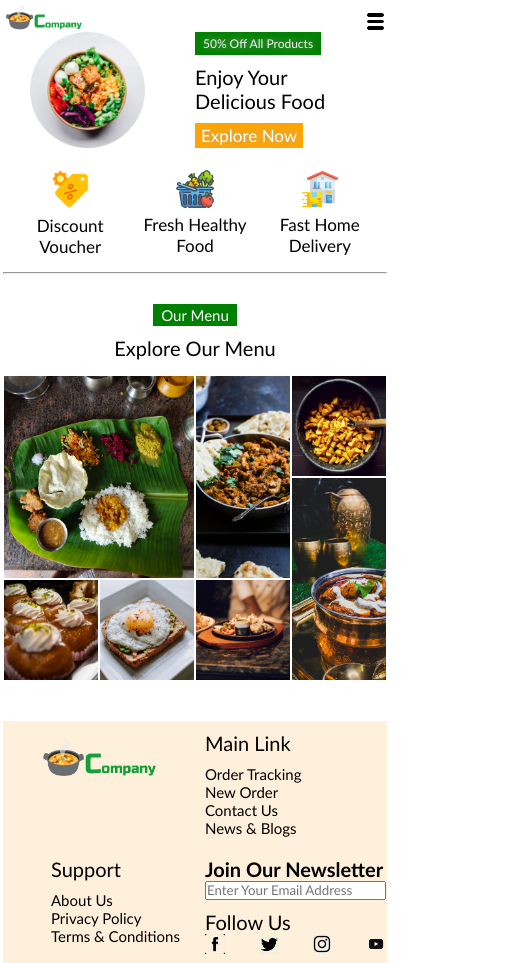
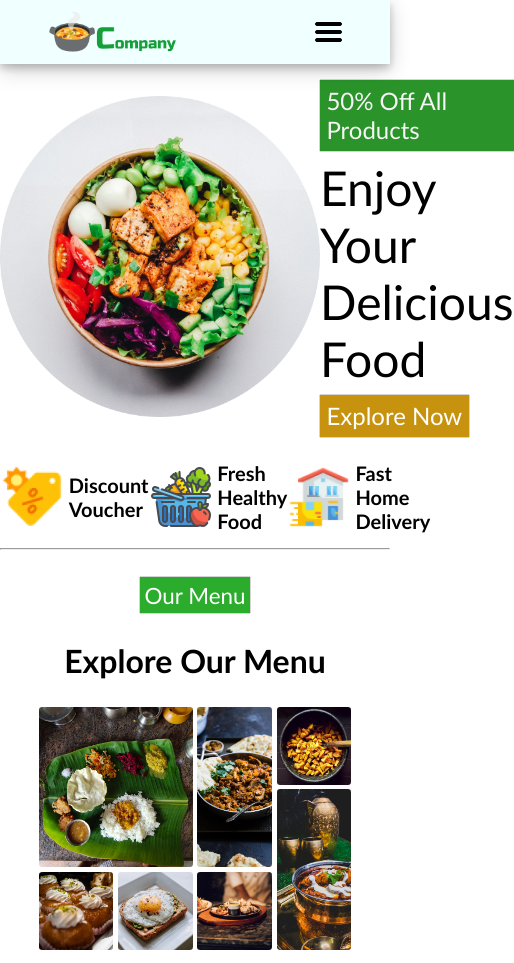
Before and after one commit to abhradeep01/vegetable-card, a plain HTML site: page index.html in a window 390 px wide. Shown: the whole page, 514 px wide, since content can reach past the window. Drawn offline with Linux system fonts and the light colour scheme.

Commit message:
some update on this projects

```diff
--- a/index.html
+++ b/index.html
@@ -8,16 +8,24 @@
     <link rel="logo" href="style.css">
 </head>
 <body>
+    <nav class="top_section">
+        <img src="./images/Logo.png" alt="logo-of-the-site">
+        <div class="box">
+            <div class="card"></div>
+            <div class="card"></div>
+            <div class="card"></div>
+        </div>
+    </nav>
     <div class="container">
         <div class="content">
-            <nav class="top_section">
+            <!-- <nav class="top_section">
                 <img src="./images/Logo.png" alt="logo-of-the-site">
                 <div class="box">
                     <div class="card"></div>
                     <div class="card"></div>
                     <div class="card"></div>
                 </div>
-            </nav>
+            </nav> -->
 
             <section class="header">
                 <div class="main_section">
@@ -31,18 +39,18 @@
                     </div>
                 </div>
                 <div class="second_section">
-                    <div class="card">
+                    <a href="#" class="card">
                         <img src="./images/icons8-summer-sales-48 1.png" alt="summar-sales">
                         <h4>discount voucher</h4>
-                    </div>
-                    <div class="card">
+                    </a>
+                    <a href="#" class="card">
                         <img src="./images/icons8-fruits-and-vegetables-64 1.png" alt="fruits-and-vegetables">
                         <h4>fresh healthy food</h4>
-                    </div>
-                    <div class="card">
+                    </a>
+                    <a href="#" class="card">
                         <img src="./images/icons8-delivery-64 1.png" alt="home-delivery">
                         <h4>fast home delivery</h4>
-                    </div>
+                    </a>
                 </div>
             </section>
             <hr style="margin-top:15px;">
@@ -75,7 +83,7 @@
                 </div>
             </section>
 
-            <section class="footer_section">
+            <!-- <section class="footer_section">
                 <div class="card logo">
                     <img src="./images/Logo.png" alt="company-logo">
                 </div>
@@ -106,7 +114,7 @@
                         <img src="./images/youtube.jpg" alt="youtube channel link">
                     </div>
                 </div>
-            </section>
+            </section> -->
         </div>
     </div>
 </body>
--- a/style.css
+++ b/style.css
@@ -1,400 +1,200 @@
 *{
+    padding:0;
     margin:0;
-    padding:0;
-    box-sizing:border-box;
+    box-sizing: border-box;
+    font-family: 'Gill Sans', 'Gill Sans MT', Calibri, 'Trebuchet MS', sans-serif;
 }
-.container{
-    height:130vh;
-    display:flex;
-    justify-content: center;
-}
-.container > .content{
-    max-width:700px;
-    display:flex;
-    flex-direction:column;
-}
-.content > .top_section{
-    width: 700px;
-    display:flex;
+.top_section{
+    width:100%;
+    height:4rem;
+    display: flex;
     flex-direction:row;
-    justify-content:space-between;
+    justify-content: space-between;
+    align-items: center;
+    background-color: azure;
+    box-shadow: 0 4px 8px 0 rgba(0, 0, 0, 0.2), 0 6px 20px 0 rgba(0, 0, 0, 0.19);
+    position: fixed;
+    z-index: 1;
+    padding-left:3rem;
+    padding-right:3rem;
 }
 .top_section > img{
-    width:100px;
+    width:8rem;
 }
-.top_section > .box{
-    width:20px;
-    height:20px;
-    display:flex;
-    flex-direction: column;
-    align-items:center;
-    gap:3px;
-    margin-top:10px;
-}
-.top_section .card{
-    width:100%;
-    height:20%;
-    border-radius:3px;
-    background-color:black;
-    border:solid 1px black;
-}
-.content > .header{
-    width:100%;
-    display: flex;
-    flex-direction:column;
-    flex-wrap: wrap;
-}
-.content > .header > .main_section{
-    width:100%;
-    display: flex;
-    flex-flow:row wrap;
-    align-items: center;
-    row-gap:10px;
-}
-.main_section > .card{
-    width:50%;
+.box{
     display: flex;
     flex-direction: column;
-    align-items: center;
+    gap:0.3rem;
 }
-.main_section > .img_sec > img{
-    width:50%;
-    align-self: flex-end;
-    margin-right:50px;
-}
-.header > .text_sec{
-    display: flex;
-    justify-items:flex-start;
-}
-.text_sec > h3{
-    color: whitesmoke;
-    font-size:15px;
-    font-family: 'Gill Sans', 'Gill Sans MT', Calibri, 'Trebuchet MS', sans-serif;
-    text-transform: capitalize;
-    text-shadow:0px 0px 10px darkgrey;
-    background-color:green;
-    padding:2px 20px;
-    align-self:flex-start;
-}
-.text_sec > h1{
-    color: black;
-    font-size:35px;
-    font-family: 'Gill Sans', 'Gill Sans MT', Calibri, 'Trebuchet MS', sans-serif;
-    text-transform: capitalize;
-    margin-top:10px;
-    margin-bottom:10px;
-    align-self: flex-start;
-}
-.text_sec > h2{
-    color: white;
-    font-size:25px;
-    font-family: 'Gill Sans', 'Gill Sans MT', Calibri, 'Trebuchet MS', sans-serif;
-    text-transform: capitalize;
-    text-shadow:0px 0px 10px darkgrey;
-    padding:3px 10px;
-    background-color:orange;
-    align-self: flex-start;
-}
-.header > .second_section{
-    display: flex;
-    flex-direction: row;
-    justify-content: space-evenly;
-    align-items: center;
-    margin-top:20px;
-}
-.header > .second_section > .card{
-    display:flex;
-    flex-direction: row;
-    align-items: center;
-    gap:5px;
-}
-.header > .second_section > .card > img{
-    width:50px;
-}
-.header > .second_section > .card > h4{
-    font-size:20px;
-    font-family: 'Gill Sans', 'Gill Sans MT', Calibri, 'Trebuchet MS', sans-serif;
-    text-transform: capitalize;
-}
-.content > .menu_section{
-    width:100%;
-    display:flex;
-    flex-direction: column;
-    flex-wrap: wrap;
-    align-items: center;
-    margin-top:30px;
-}
-.content > .menu_section > h5{
-    color:white;
-    font-size:20px;
-    font-family: 'Gill Sans', 'Gill Sans MT', Calibri, 'Trebuchet MS', sans-serif;
-    font-weight:500;
-    text-transform: capitalize;
-    background-color: green;
-    padding:3px 10px;
-    align-self: center;
-}
-.content > .menu_section > h2{
-    font-size:25px;
-    font-family: 'Gill Sans', 'Gill Sans MT', Calibri, 'Trebuchet MS', sans-serif;
-    font-weight: 450;
-    text-transform: capitalize;
-    margin-top:10px;
-}
-.content > .menu_section > .grid_container{
-    width:100%;
-    display:grid;
-    grid-template-columns:repeat(4,1fr);
-    grid-template-rows:repeat(3,1fr);
-    gap:5px;
-    padding:1px;
-    margin-top:15px;
-    margin-bottom:10px;
-}
-.item1 {
-   grid-column:1/3;
-   grid-row:1/3;
-}
-.item1 > img{
-    width:100%;
-    height:100%;
-}
-.item2 {
-    grid-row:1/3;
-}
-.item2 > img{
-    width:100%;
-    height:100%;
-}
-.item3 {
-    grid-row:1/2;
-}
-.item3 > img{
-    width:100%;
-    height:100%;
-}
-.item4 {
-    grid-row:3/4;
-}
-.item4 > img{
-    width:100%;
-    height:100%;
-}
-.item5 {
-    grid-row:3/4;
-}
-.item5 > img{
-    width:100%;
-    height:100%;
-}
-.item6 {
-    grid-row:3/4;
-}
-.item6 > img{
-    width:100%;
-    height:100%;
-}
-.item7 {
-    grid-row:2/4;
-}
-.item7 > img{
-    width:100%;
-    height:100%;
-}
-.content > .footer_section{
-    width: 100%;
-    height:200px;
-    display:flex;
-    flex-direction: row;
-    flex-wrap: wrap;
-    justify-content:space-evenly;
-    margin-top:30px;
-    margin-bottom:20px;
-    gap:10px;
-    background-color: #fff0db;
-}
-.content > .footer_section > .card{
-    width:fit-content;
-    margin-top:10px;
-}
-.content > .footer_section > .logo{
-    display: flex;
-    flex-flow: column wrap;
-    align-items:center;
-}
-.content > .footer_section > .logo > img{
-    width:65%;
-    padding:5px;
-}
-.content > .footer_section > .card > h4{
-    font-size:20px;
-    font-family: 'Gill Sans', 'Gill Sans MT', Calibri, 'Trebuchet MS', sans-serif;
-    font-weight:600;
-    text-transform: capitalize;
-}
-.content > .footer_section > .card > h5{
-    font-size:15px;
-    font-family: 'Gill Sans', 'Gill Sans MT', Calibri, 'Trebuchet MS', sans-serif;
-    font-weight:530;
-    text-transform:capitalize;
-    margin-top:10px;
-}
-.content > .footer_section > .card > label{
-    font-size:20px;
-    font-family: 'Gill Sans', 'Gill Sans MT', Calibri, 'Trebuchet MS', sans-serif;
-    font-weight:600;
-    text-transform: capitalize;
-}
-.content > .footer_section > .card > input::placeholder{
-    font-family: 'Gill Sans', 'Gill Sans MT', Calibri, 'Trebuchet MS', sans-serif;
-    text-transform: capitalize;
-}
-.content > .footer_section > .contact > h4{
-    margin-top:10px;
-}
-.content > .footer_section > .contact > .sub_contact{
-    display: flex;
-    flex-direction: row;
-    flex-wrap: wrap;
-    justify-content:space-between ;
-    background-color: #fff0db;
-}
-.content > .footer_section > .contact > .sub_contact > img{
-    width:20px;
-    mix-blend-mode:darken;
-}
-
-/*for future space*/
-
-/*mobile view*/
-@media (max-width:482px) {
-    *{
-        margin:0;
-        padding:0;
-        box-sizing: border-box;
+.box > .card{
+    width:1.7rem;
+    height:0.2rem;
+    background-color: black;
+    border:solid 1px black;
+    border-radius:2rem;
 }
 .container{
     height:100vh;
 }
 .container > .content{
-        max-width:481px;
-        margin:3px;
-    }
-    .content > .top_section{
     width:100%;
 }
+/* .top_section{
+    width:100%;
+    height:4rem;
+    display: flex;
+    flex-direction:row;
+    justify-content: space-between;
+    align-items: center;
+    background-color: azure;
+    box-shadow: 0 4px 8px 0 rgba(0, 0, 0, 0.2), 0 6px 20px 0 rgba(0, 0, 0, 0.19);
+    position: fixed;
+    z-index: 1;
+    padding-left:3rem;
+    padding-right:3rem;
+}
 .top_section > img{
-        width:20%;
-        margin-left:2px;
+    width:8rem;
 }
-    .top_section > .box{
-        width:17px;
-        height:17px;
-        margin-right:3px;
+.box{
+    display: flex;
+    flex-direction: column;
+    gap:0.3rem;
 }
-    .top_section > .box > .card{
+.box > .card{
+    width:1.7rem;
+    height:0.2rem;
+    background-color: black;
+    border:solid 1px black;
+    border-radius:2rem;
+} */
+.header{
     width:100%;
-        height:7px;
+    height:30%;
+    display: flex;
+    flex-direction:column;
 }
-    .content > .header > .main_section{
+.header > .main_section{
     width:100%;
     display: flex;
     flex-direction: row;
-        flex-wrap: wrap;
+    justify-content: space-around;
+    align-items: center;
+    margin-top:5rem;
 }
-    .main_section > .card{
-        width:50%;
-    }
-    .main_section > .img_sec > img{
-        width:60%;
+.main_section img{
+    width:20rem;
 }
 .main_section > .text_sec{
-        display:flex;
+    display: flex;
     flex-direction: column;
-        flex-wrap:wrap;
+    gap:0.5rem;
 }
-    .main_section > .text_sec > h3{
-        font-size:12px;
+.text_sec > h3{
+    width:fit-content;
+    font-size:1.5rem;
+    color:whitesmoke;
+    font-weight: 500;
+    text-transform: capitalize;
+    background-color:rgba(14, 134, 14, 0.884);
+    padding:0.4rem;
+    box-shadow:0px 0px 1px black;
+}
+.text_sec > h1{
+    font-size:3rem;
+    font-weight: 550;
+    text-transform: capitalize;
+}
+.text_sec > h2{
+    width:fit-content;
+    color:white;
     font-weight:500;
-        text-shadow:0px 0px 10px darkgrey;
-        padding:4px 8px;
+    background-color:rgb(199, 147, 15);
+    padding:0.4rem;
+    text-transform: capitalize;
+    box-shadow:0px 0px 1px black;
 }
-    .main_section > .text_sec > h1{
-        font-size:20px;
-        font-weight:500;
-    }
-    .main_section > .text_sec > h2{
-        font-size:17px;
-        font-weight:500;
-        padding:2px 6px;
-    }
-    .header > .second_section{
+.second_section{
     display: flex;
     flex-direction: row;
-        flex-wrap:wrap;
-        justify-content: space-evenly;
+    justify-content: space-around;
+    align-items: center;
+    margin-top:1.5rem;
 }
-    .header > .second_section > .card{
-        width:30%;
-        display:flex;
+.second_section > .card{
+    display: flex;
+    flex-direction: row;
+    align-items: center;
+    gap:0.3rem;
+    text-decoration: none;
+    color:black;
+}
+.second_section > .card:hover{
+    color:blue;
+    text-underline-offset:0.3rem;
+}
+.second_section > .card > img{
+    width:4rem;
+}
+.second_section > .card > h4{
+    font-size:20px;
+    text-transform: capitalize;
+}
+.menu_section {
+    display: flex;
     flex-direction: column;
-        flex-wrap: wrap;
-    }
-    .header > .second_section > .card > img{
-        width:40px;
-    }
-    .header > .second_section > .card > h4{
-        font-size:17px;
-        font-weight:500;
+    align-items:center;
+    gap: 1.7rem;
+    margin-top:1.7rem;
     text-align: center;
 }
-    .content > .menu_section > h5{
-        font-size:15px;
-        font-weight:550;
-        padding:2px 8px;
+.menu_section > h5{
+    width: fit-content;
+    height:50%;
+    background-color:rgb(44, 172, 44);
+    font-size:1.4rem;
+    padding:0.3rem;
+    color:white;
+    font-weight: 400;
+    text-transform: capitalize;
+    box-shadow:0px 0px 1px black;
 }
-    .content > .menu_section > h2{
-        font-size:20px;
-        font-weight:500;
+.menu_section > h2{
+    font-size:2rem;
+    text-transform: capitalize;
+    font-weight: 600;
 }
-    .content > .menu_section > .grid_container{
+.grid_container {
+    width:80%;
+    display: grid;
+    grid-template-columns:repeat(4,1fr);
+    grid-template-rows:repeat(3,1fr);
+    gap:0.3rem;
+}
+.grid_container img{
     width:100%;
-        display: grid;
-        gap:2.5px;
+    height:100%;
+    border-radius:0.2rem;
 }
-    .content > .footer_section{
-        height:fit-content;
-        display: grid;
-        grid-template-columns:repeat(2,50%);
-        grid-template-rows:repeat(2,1fr);
+.item1 {
+    grid-column:1/3;
+    grid-row: 1/3;
 }
-    .content > .footer_section > .card{
-        display: flex;
-        flex-direction: column;
-        flex-wrap: wrap;
-        align-items: center ;
+.item2 {
+    grid-row:1/3;
 }
-
-    .content > .footer_section > .card > h4{
-        font-size:20px;
-        font-weight: 500;
-        align-self:flex-start;
+.item3 {
+    grid-row:1/2;
 }
-    .content > .footer_section > .card > h5{
-        font-size:15px;
-        font-weight:400;
-        align-self:flex-start;
+.item4 {
+    grid-row:3/4;
 }
-    .content > .footer_section > .info{
-        padding-left:25%;
+.item5 {
+    grid-row:3/4;
 }
-    .content > .footer_section > .contact > label{
-        align-self: flex-start;
+.item6 {
+    grid-row:3/4;
 }
-    .content > .footer_section > .contact > .sub_contact{
-        width:100%;
-        display: flex;
-        flex-flow: row wrap;
-        align-content: space-evenly;
+.item7 {
+    grid-row: 2/4;
 }
-}
```
Lines whose indentation alone changed are shown as unchanged.
